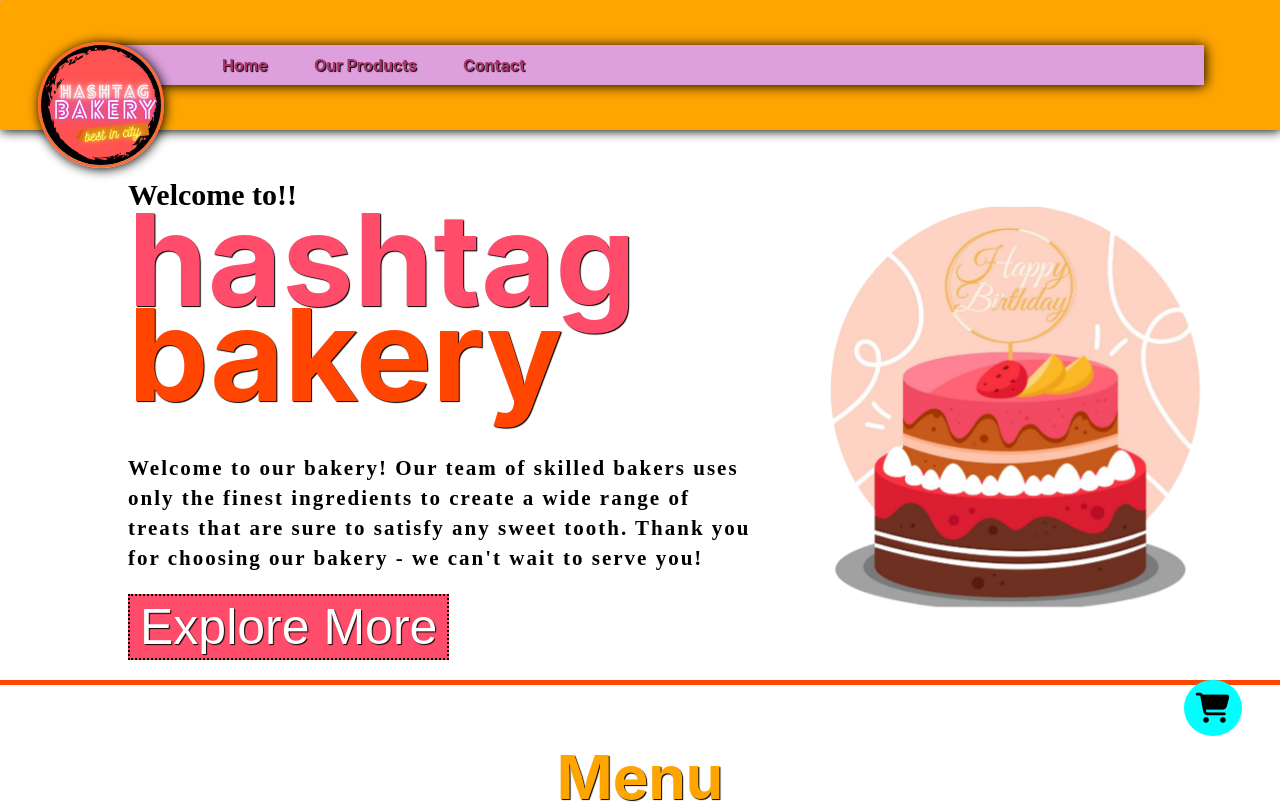
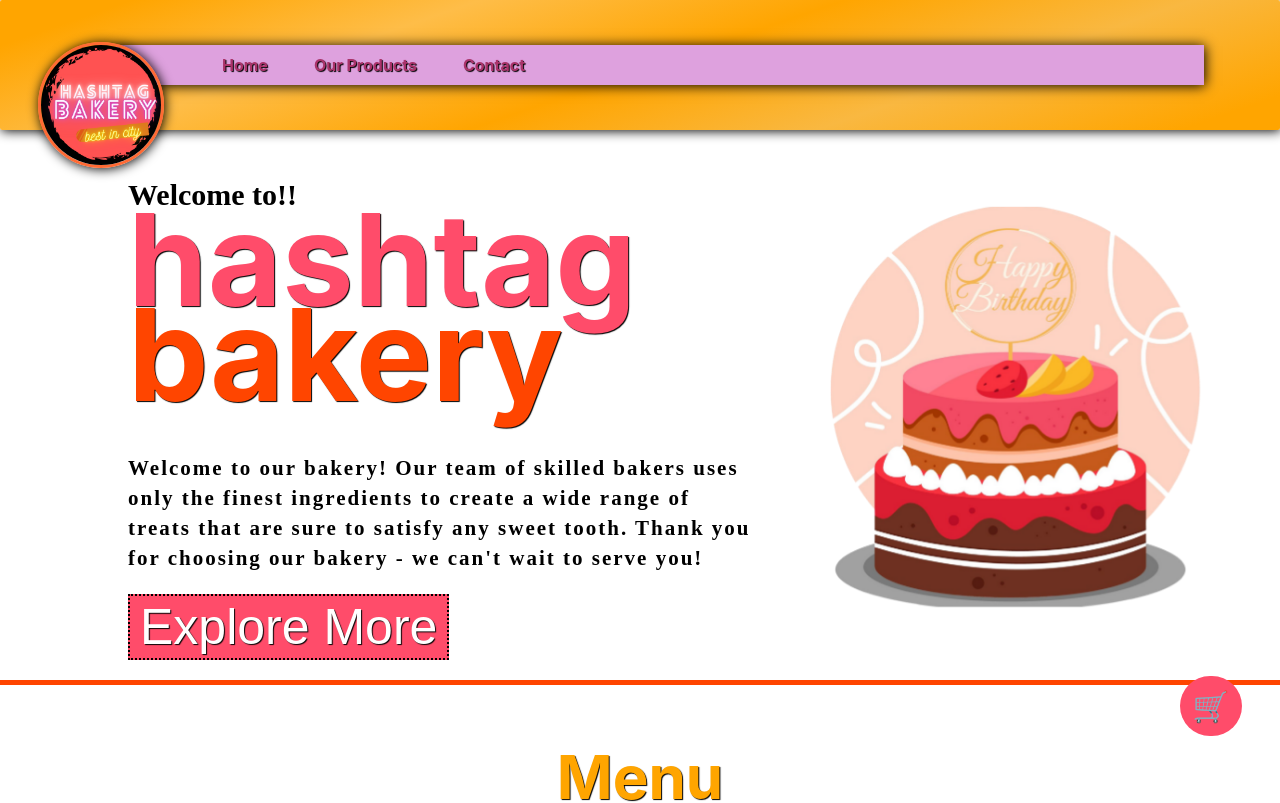
Before and after one commit to ankitsingh2105/HashTag_Bakery, a React (Create React App) app: page / in a window 1280 px wide. Shown: the top 803 px of the page. Built offline with nearby package versions, Linux system fonts and the light colour scheme; a web font is replaced by a local one.

Commit message:
added css

```diff
--- a/public/index.html
+++ b/public/index.html
@@ -12,7 +12,7 @@
   <link
     href="https://fonts.googleapis.com/css2?family=Amatic+SC:wght@700&family=Cedarville+Cursive&family=Pacifico&family=Cormorant+Upright&family=Raleway:wght@100;200&family=Roboto+Slab:wght@700&family=Secular+One&display=swap"" rel="
     stylesheet">
-  <title> Welcome to Hashtag Bakery ✨</title>
+  <title>Hashtag Bakery 🎂</title>
 </head>
 
 <body>
--- a/src/App.js
+++ b/src/App.js
@@ -8,18 +8,11 @@ import Birthday from "./Components/Files/About Section/Birthday";
 import Display from "./Components/Files/Cart/Display";
 import { PdtList } from "./Components/Files/Cart/Cart";
 import Layout from "./Layout";
-import { Suspense } from "react";
-import SyncLoader from "react-spinners/SyncLoader";
 import { BrowserRouter, Route, Routes } from "react-router-dom";
 function App() {
   let list = [];
   return (
     <div className="App">
-       <Suspense className='App' fallback={
-        <div className='align'>
-          <SyncLoader size={'20px'} color='#FF5757' className='loader App' />
-        </div>
-      }>
       <BrowserRouter>
         <PdtList.Provider value={list} >
           <Routes>
@@ -35,7 +28,6 @@ function App() {
         </PdtList.Provider>
         <Contact />
       </BrowserRouter>
-      </Suspense>
     </div>
   );
 }
--- a/src/Components/Files/About Section/Product.css
+++ b/src/Components/Files/About Section/Product.css
@@ -30,6 +30,12 @@ strong {
     height: 100px;
     border-radius: 200px;
     border: 10px solid yellowgreen;
+    transition: all .2s ease;
+}
+
+.img12:hover {
+    transform: scale(1.1);
+    border: 6px solid yellowgreen;
 }
 
 .pdt_name {
@@ -40,12 +46,12 @@ strong {
     text-shadow: .1px .1px 1px black;
 }
 
-.container331,
-.container332 {
+.container331 {
     margin-top: 30px;
     display: grid;
     grid-template-columns: 15rem 15rem 15rem;
 }
+
 
 .container332 {
     margin-top: 2rem;
@@ -67,20 +73,21 @@ strong {
     grid-template-columns: 18rem 18rem 18rem 18rem;
     margin-top: 50px;
 }
+
 /* TODO: floating button css  */
-.go{
+.go {
     position: fixed;
     right: 3%;
     bottom: 8%;
     font-size: 30px;
     border-radius: 54px;
-    padding: 10px 12px;
-    background-color: aqua;
+    padding: 12px 12px;
+    background-color: rgb(255, 76, 106);
 }
 
 /* todo:  */
 .unique {
-    margin: 5rem 4px 0px 4px ;
+    margin: 5rem 4px 0px 4px;
     border-radius: 3px;
     box-shadow: -1px 3px 4px rgb(138, 136, 136);
     background-color: #edeeee;
@@ -115,7 +122,7 @@ strong {
     margin-bottom: 30px;
 }
 
-button:hover{
+button:hover {
     cursor: pointer;
 }
 
@@ -191,21 +198,25 @@ button:hover{
         height: 150px;
         margin: 5px;
     }
+
     .grid_system {
         display: grid;
         grid-template-columns: 15rem 15rem;
         margin-top: 50px;
     }
-    .unique h1{
+
+    .unique h1 {
         font-size: 20px;
     }
 }
+
 @media screen and (max-width: 503px) {
     .grid_system {
         display: grid;
         grid-template-columns: 12rem 12rem;
         margin-top: 50px;
     }
+
     .container331,
     .container332 {
         margin-top: 30px;
@@ -214,18 +225,22 @@ button:hover{
     }
 
 }
+
 @media screen and (max-width: 390px) {
     .grid_system {
         display: grid;
         grid-template-columns: 11rem 11rem;
         margin-top: 50px;
     }
+
     .PDT_heading h1 {
         font-size: 32px;
     }
-    .unique h1{
+
+    .unique h1 {
         font-size: 17px;
     }
+
     .bakery_name p {
         margin: 0px 14px;
     }
--- a/src/Components/Files/About Section/Product.jsx
+++ b/src/Components/Files/About Section/Product.jsx
@@ -14,7 +14,7 @@ export default function About() {
                 {/* TODO : floating button */}
                 <div className="go">
                     <Link to="/cart">
-                        <i style={{ "color": "black" }} className="fa-solid fa-cart-shopping" />
+                        🛒
                     </Link>
                 </div>
 
--- a/src/Components/Files/Home/main.css
+++ b/src/Components/Files/Home/main.css
@@ -9,7 +9,7 @@ body {
     justify-content: flex-start;
     border-radius: 2px;
     box-shadow: 1px 1px 12px black;
-    background-color: orange;
+    background: linear-gradient(161deg, rgba(255, 165, 0, 1) 8%, rgba(254, 189, 72, 1) 29%, rgba(255, 165, 0, 1) 51%, rgba(249, 184, 65, 1) 72%, rgba(255, 165, 0, 1) 94%);
 }
 
 .mainImage {
@@ -22,6 +22,11 @@ body {
     box-shadow: 1px 1px 12px black;
     top: 42px;
     left: 30%;
+    transition: transform .7s;
+}
+
+.mainImage:hover {
+    transform: rotate(360deg);
 }
 
 .logo2 {
@@ -31,7 +36,7 @@ body {
 .items {
     display: flex;
     align-items: center;
-    background-color: plum;
+    background-color: #dea1de;
     margin-left: -10px;
     width: 85%;
     z-index: 1;
--- a/src/Layout.js
+++ b/src/Layout.js
@@ -1,12 +1,20 @@
 import React from 'react'
 import Home from "./Components/Files/Home/Home";
 import Products from "./Components/Files/About Section/Product";
+import { Suspense } from "react";
+import SyncLoader from "react-spinners/SyncLoader";
 export default function Layout(props) {
-    return(
+    return (
         <>
-            <Home />
-            <Products />
-            {props.children}
+            <Suspense className='App' fallback={
+                <div className='align'>
+                    <SyncLoader size={'20px'} color='#FF5757' className='loader App' />
+                </div>
+            }>
+                <Home />
+                <Products />
+                {props.children}
+            </Suspense>
         </>
     )
 }
```
Also changed, not shown: src/Components/Files/About Section/Customization.jsx (+10 -10 lines).
